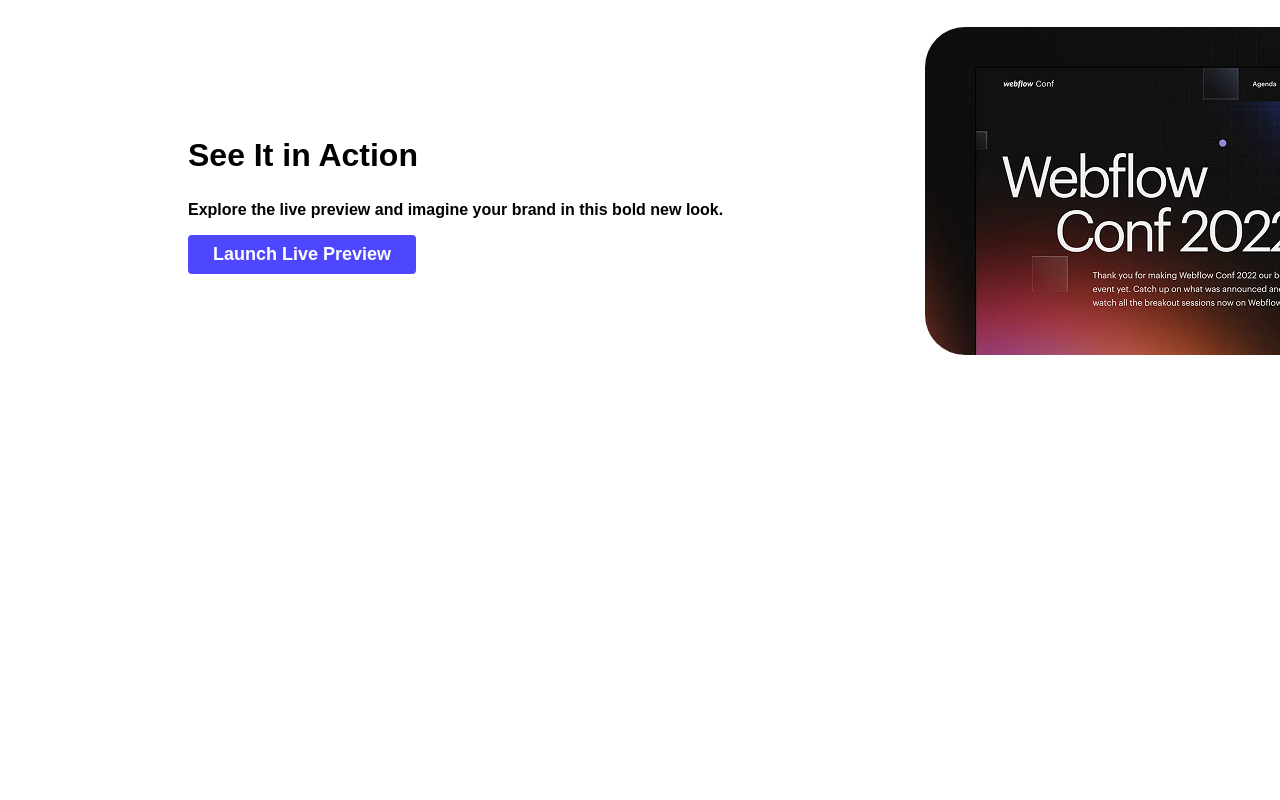
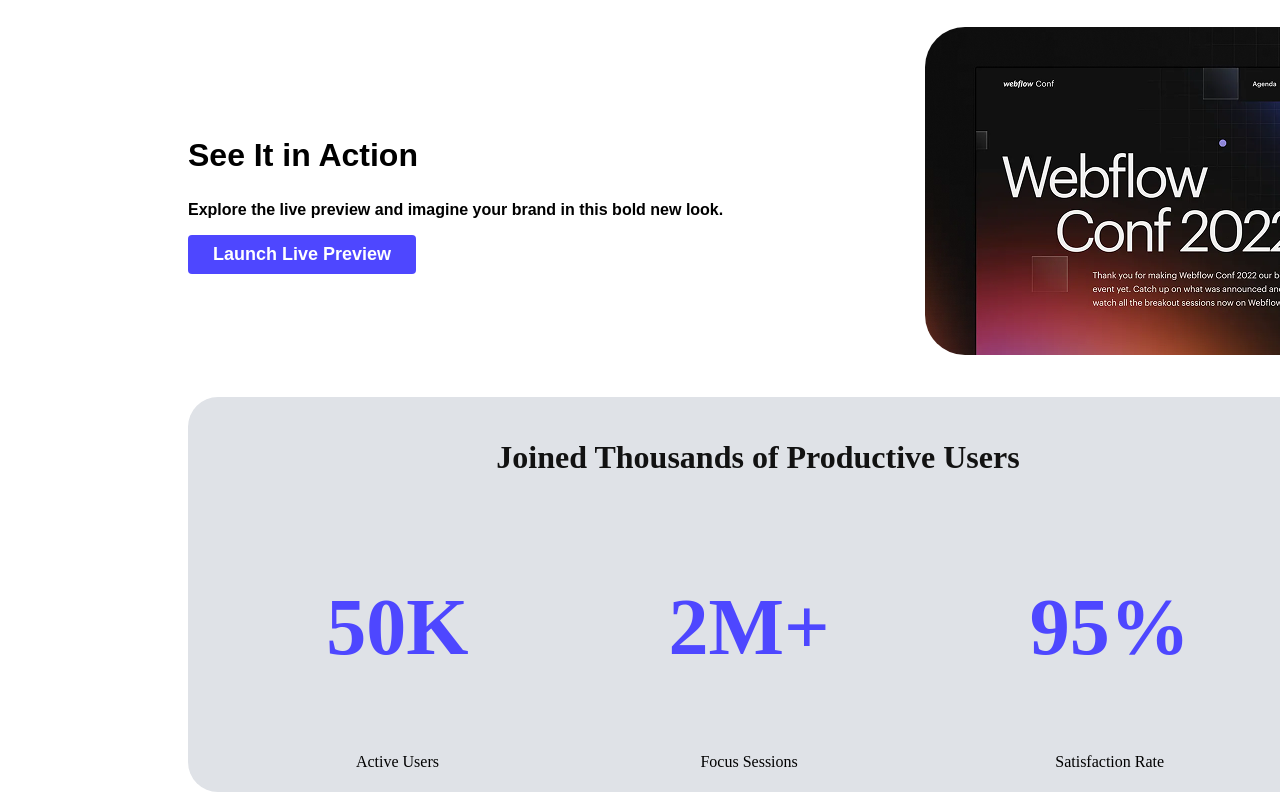
Before and after one commit to ThorTourist/assignment_1-webflow, a plain HTML site: page B12A01-landing-launchpad/assignment1.html in a window 1280 px wide. Shown: the part 681-1481 px from the top of the page. Before the commit the page ends 1046 px from the top, so only its background shows below. Drawn offline with Linux system fonts and the light colour scheme.

Commit message:
Assignment 3.0 Added

```diff
--- a/B12A01-landing-launchpad/assignment1.html
+++ b/B12A01-landing-launchpad/assignment1.html
@@ -37,5 +37,28 @@
         <img class="image-mini" src="images/wc-mini.png" alt="" />
       </div>
     </section>
+
+    <section>
+      <div class="user-main-container">
+        <h2 class="container-line">Joined Thousands of Productive Users</h2>
+
+        <div class="user-div">
+          <div class="user">
+            <p class="user-line">50K</p>
+            <p class="user-low-line">Active Users</p>
+          </div>
+
+          <div class="user">
+            <p class="user-line">2M+</p>
+            <p class="user-low-line">Focus Sessions</p>
+          </div>
+
+          <div class="user">
+            <p class="user-line">95%</p>
+            <p class="user-low-line">Satisfaction Rate</p>
+          </div>
+        </div>
+      </div>
+    </section>
   </body>
 </html>
--- a/B12A01-landing-launchpad/styles/assignment1.css
+++ b/B12A01-landing-launchpad/styles/assignment1.css
@@ -122,3 +122,56 @@
     border-radius: 4px;
     border: none;
 }
+
+/* section-2 design */
+
+.user-main-container{
+    background-color: #dfe2e7;
+    text-align: center;
+    height: 330px;
+    width: 1140px;
+    margin-left: 180px;
+    margin-right: 180px;
+    margin-top: 40px;
+    border-radius: 30px;
+    padding-top: 15px;
+    padding-bottom: 50px;
+    justify-items: center;
+
+}
+.user-div{
+    display: flex;
+    justify-content: center;
+    text-align: center;
+    align-content: space-around;
+    gap: 200px;
+    height: 150px;
+    width: 806px;
+    /* background-color: aqua; */
+}
+
+.user-line{
+    font-size: 80px;
+    font-weight: bold;
+    color: #4E47FF;
+}
+.container-line{
+    font-size: xx-large;
+    font-weight: bold;
+    color: rgb(18, 18, 18);
+
+}
+.user{
+    align-content: center;
+    justify-content: center;
+    text-align: center;
+   margin-bottom: 20px;
+   justify-items: center;
+   height: 150px;
+   /* width: 806px; */
+
+
+}
+.user-low-line{
+    text-align: center;
+}
```
